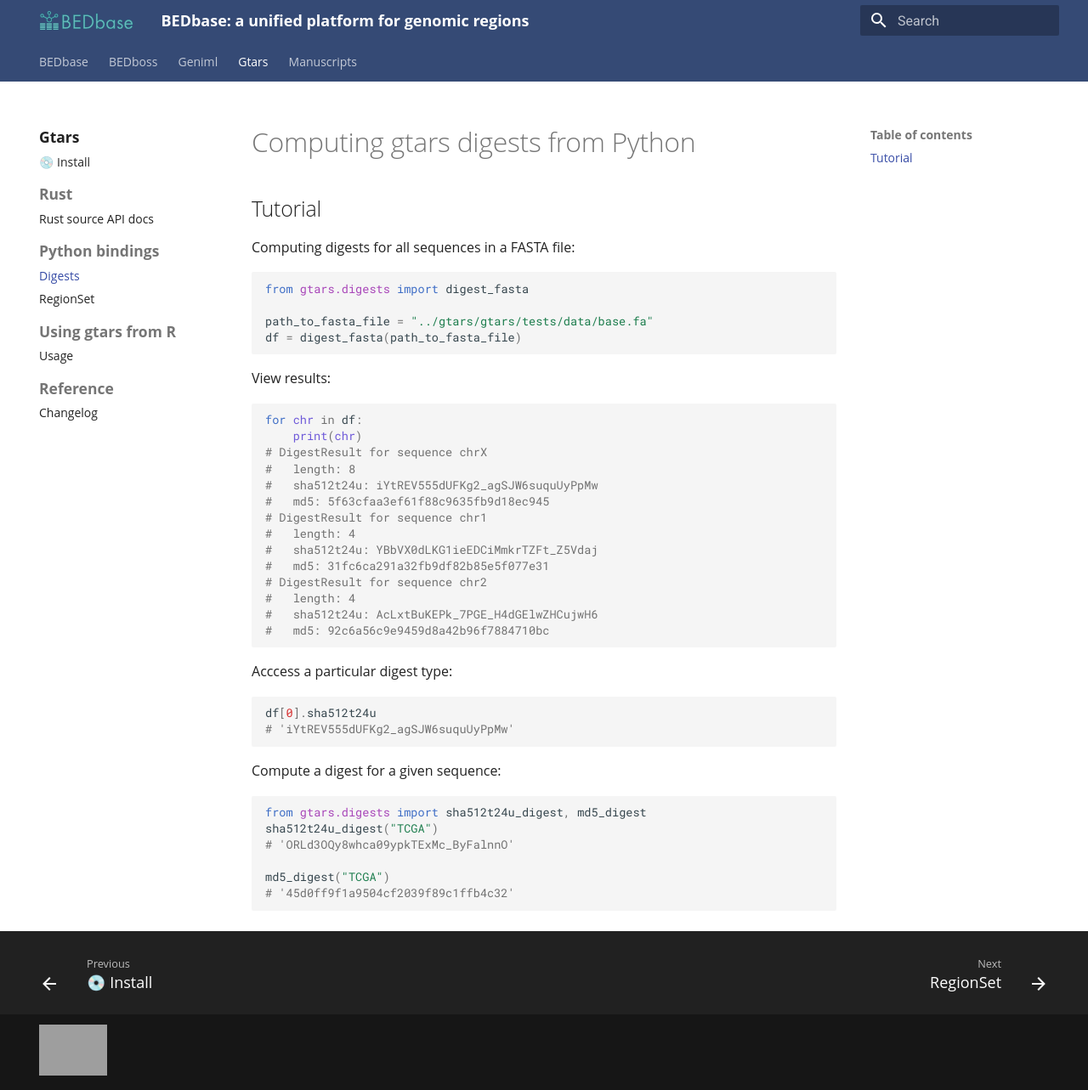
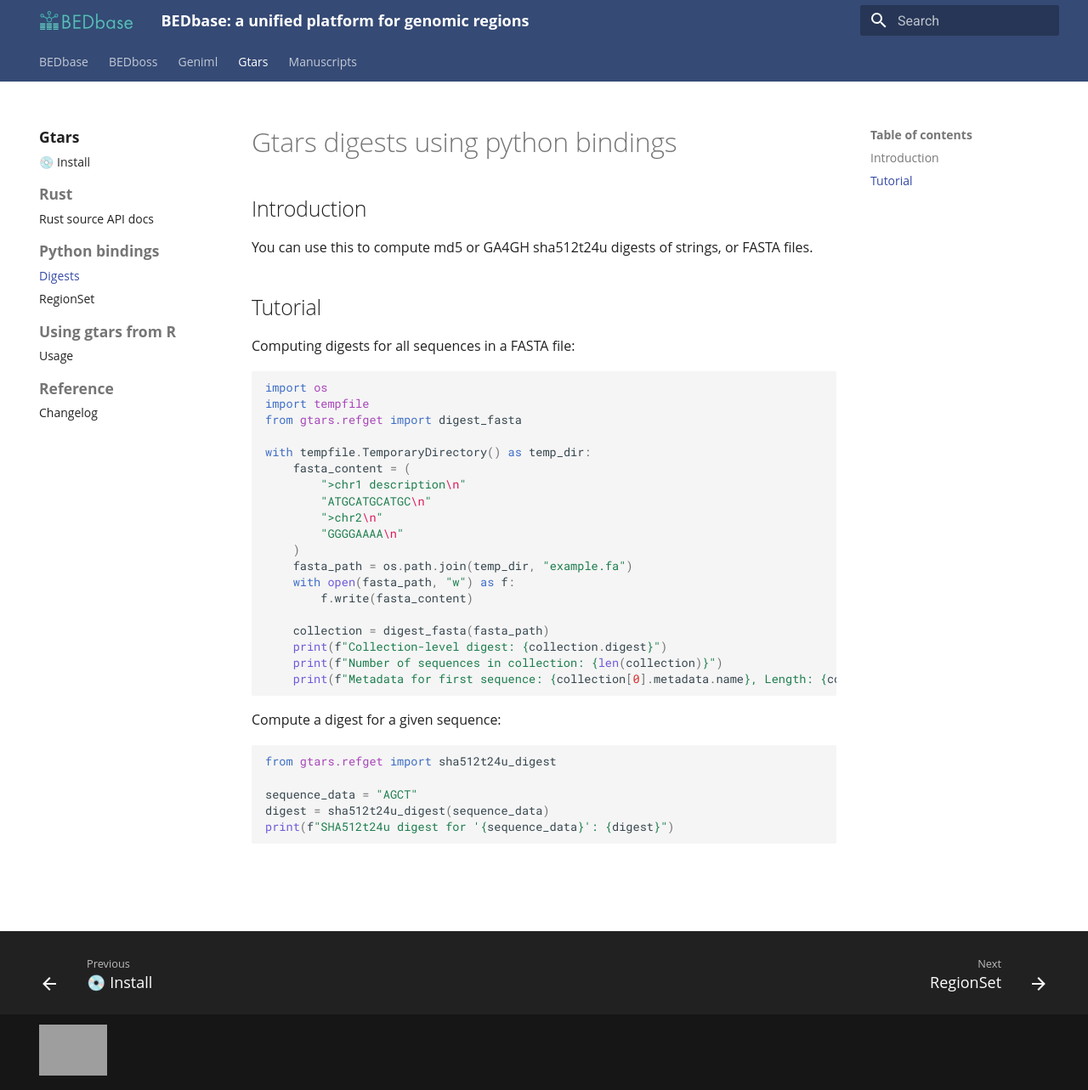
Before and after one commit to databio/bedbase, an MkDocs documentation site: the page built from docs/gtars/python/digests.md, in a window 1280 px wide and 1283 px high. Shown: the whole window at 85% size. Built offline with MkDocs 1.6.1 and Material for MkDocs 9.7.7, drawn with Linux system fonts in a browser that asks for light colours; grey boxes are pictures that could not be loaded.

Commit message:
correctly update digests

````diff
--- a/docs/gtars/python/digests.md
+++ b/docs/gtars/python/digests.md
@@ -1,49 +1,43 @@
-# Computing gtars digests from Python
+# Gtars digests using python bindings
+
+## Introduction
+
+You can use this to compute md5 or GA4GH sha512t24u digests of strings, or FASTA files.
 
 ## Tutorial
 
 Computing digests for all sequences in a FASTA file:
 
-```python
-from gtars.digests import digest_fasta
-
-path_to_fasta_file = "../gtars/gtars/tests/data/base.fa"
-df = digest_fasta(path_to_fasta_file)
-```
-
-View results:
 
 ```python
-for chr in df:
-    print(chr)
-# DigestResult for sequence chrX
-#   length: 8
-#   sha512t24u: iYtREV555dUFKg2_agSJW6suquUyPpMw
-#   md5: 5f63cfaa3ef61f88c9635fb9d18ec945
-# DigestResult for sequence chr1
-#   length: 4
-#   sha512t24u: YBbVX0dLKG1ieEDCiMmkrTZFt_Z5Vdaj
-#   md5: 31fc6ca291a32fb9df82b85e5f077e31
-# DigestResult for sequence chr2
-#   length: 4
-#   sha512t24u: AcLxtBuKEPk_7PGE_H4dGElwZHCujwH6
-#   md5: 92c6a56c9e9459d8a42b96f7884710bc
-```
+import os
+import tempfile
+from gtars.refget import digest_fasta
 
-Acccess a particular digest type:
+with tempfile.TemporaryDirectory() as temp_dir:
+    fasta_content = (
+        ">chr1 description\n"
+        "ATGCATGCATGC\n"
+        ">chr2\n"
+        "GGGGAAAA\n"
+    )
+    fasta_path = os.path.join(temp_dir, "example.fa")
+    with open(fasta_path, "w") as f:
+        f.write(fasta_content)
 
-```python
-df[0].sha512t24u
-# 'iYtREV555dUFKg2_agSJW6suquUyPpMw'
+    collection = digest_fasta(fasta_path)
+    print(f"Collection-level digest: {collection.digest}")
+    print(f"Number of sequences in collection: {len(collection)}")
+    print(f"Metadata for first sequence: {collection[0].metadata.name}, Length: {collection[0].metadata.length}")
 ```
 
 Compute a digest for a given sequence:
 
 ```python
-from gtars.digests import sha512t24u_digest, md5_digest
-sha512t24u_digest("TCGA")
-# 'ORLd3OQy8whca09ypkTExMc_ByFalnnO'
+from gtars.refget import sha512t24u_digest
 
-md5_digest("TCGA")
-# '45d0ff9f1a9504cf2039f89c1ffb4c32'
+sequence_data = "AGCT"
+digest = sha512t24u_digest(sequence_data)
+print(f"SHA512t24u digest for '{sequence_data}': {digest}")
+
 ```
````
Also changed, not shown: docs/gtars/digests.md (deleted, +0 -43 lines).
